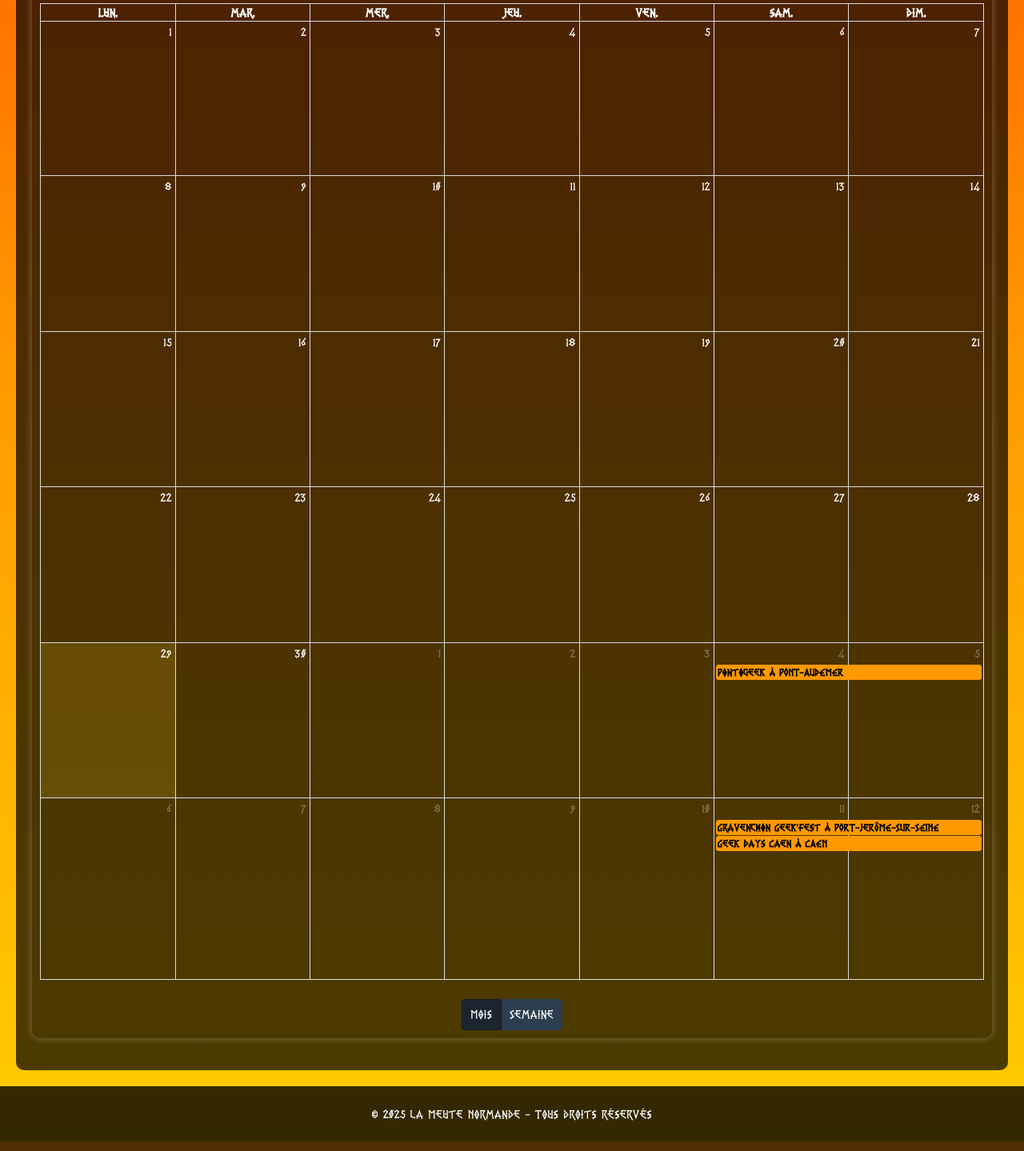
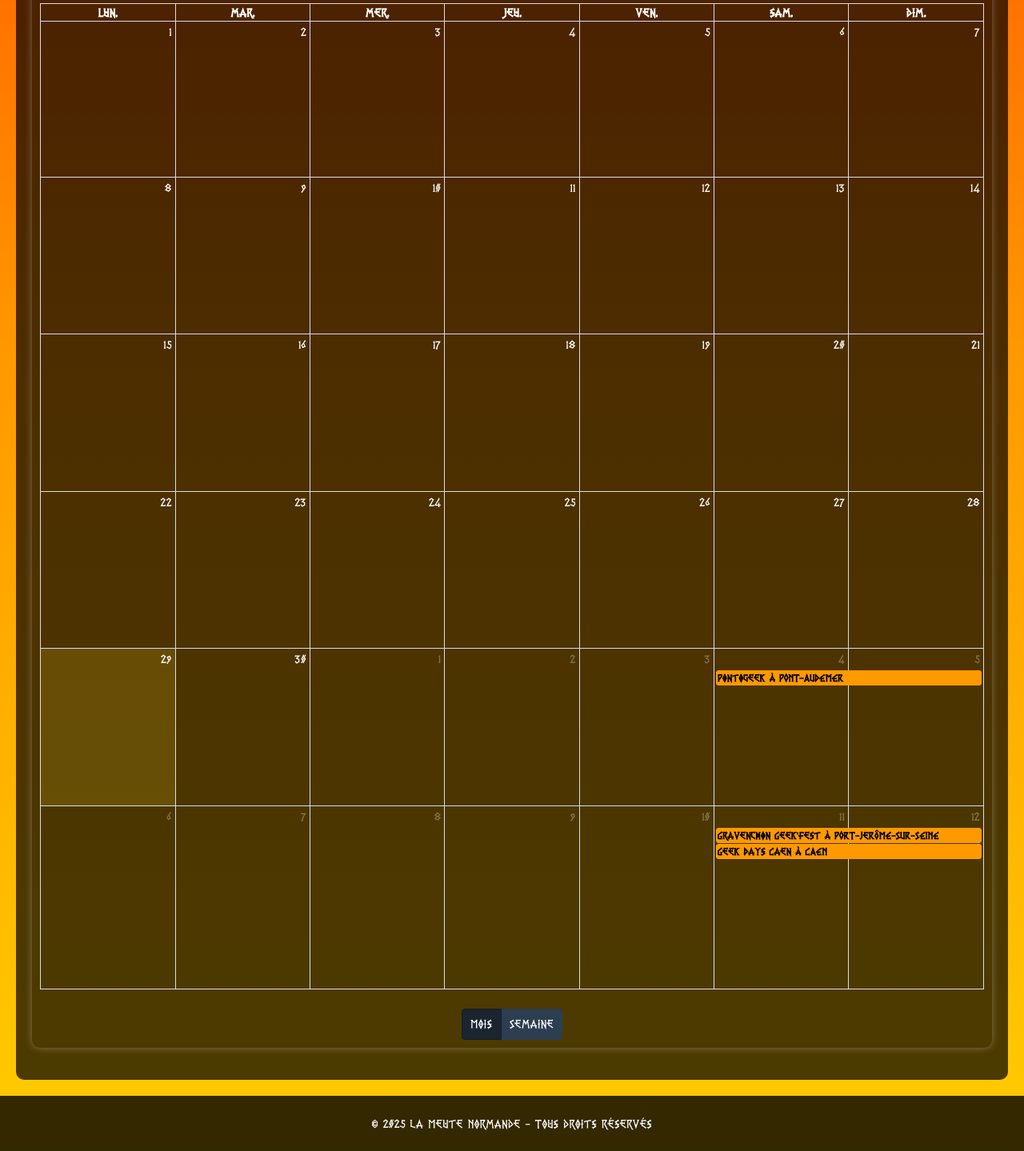
Before and after one commit to FleuryK/fleuryk.github.io, a PHP site: page /la_meute_normande/evenements.html in a window 1280 px wide. Shown: the part 531-1970 px from the top of the page at 80% size. Run offline with PHP 8.4, Linux system fonts and the light colour scheme; lists and menus that the app fills with data are empty.

Commit message:
Height resize for full calendar.

```diff
--- a/la_meute_normande/inc/css/style.css
+++ b/la_meute_normande/inc/css/style.css
@@ -126,7 +126,7 @@ nav a, nav a:hover {
 
 /* Page événements */
 #full-calendar {
-	height: 1368px;
+	height: 1380px;
 	margin: 20px auto;
 	background: transparent !important;
 	padding: 10px;
```
